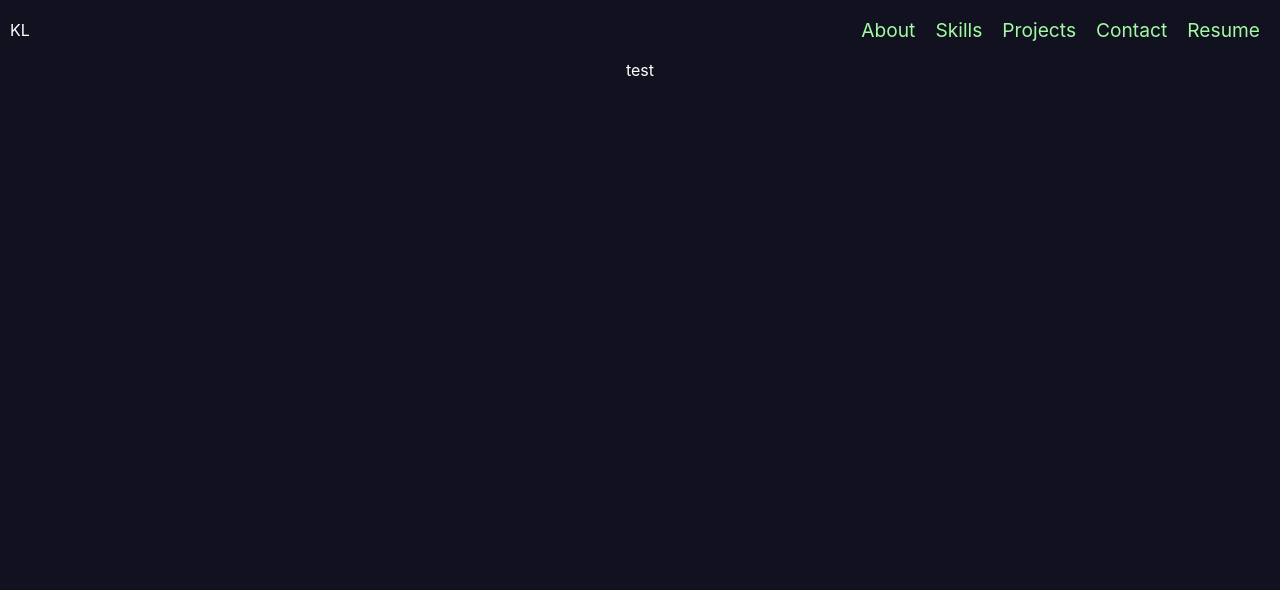
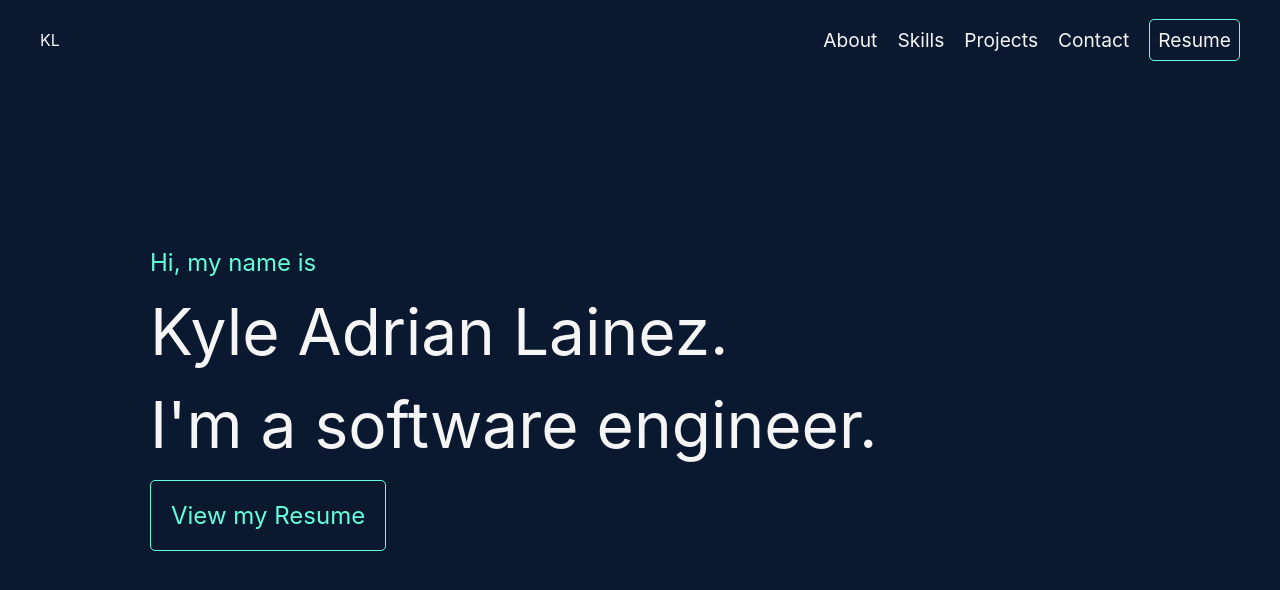
Before and after one commit to kylelainez/Portfolio-react, a React (Create React App) app: page / in a window 1280 px wide. Shown: the top 590 px of the page. Built offline with nearby package versions, Linux system fonts and the light colour scheme.

Commit message:
Style Landing Message

```diff
--- a/server.js
+++ b/server.js
@@ -3,10 +3,6 @@ const express = require('express');
 const path = require('path');
 const logger = require('morgan');
 const favicon = require('serve-favicon');
-
-// require('./config/database');
-
-// Require controllers here
 
 const app = express();
 
--- a/src/components/about/about.jsx
+++ b/src/components/about/about.jsx
@@ -1,7 +1,7 @@
 import React from 'react';
 
 function about(){
-    return <div class="about" id="about"></div>;
+    return <div className="about" id="about"></div>;
 }
 
 export default about;
--- a/src/components/landingMessage/landingMessage.css
+++ b/src/components/landingMessage/landingMessage.css
@@ -1,6 +1,41 @@
 .landingMessage{
     display: flex;
-    width: 100%;
+    flex-direction: column;
     justify-content: center;
-    color: white;
+    min-height: 600px;
+    height: 100vh;
+    max-width: var(--content-width);
+    width:100%;
+    margin: 0 auto;
 }
+.landingMessage span{
+    padding: 8px 0;
+}
+
+.landingMessage .small-heading{
+    color: var(--color-2);
+    font-size: 1.5rem;
+}
+
+.landingMessage .big-heading{
+    color: var(--color-3);
+    font-size: 4rem;
+}
+
+.landingMessage div{
+    padding: 30px 0;
+}
+.landingMessage div a {
+    color: var(--color-2);
+    text-decoration: none;
+    font-size: 1.5rem;
+    padding: 20px;
+    border: 1px solid var(--color-2);
+    border-radius: 5px;
+    transition: 300ms;
+}
+
+.landingMessage div a:hover{
+    background-color: var(--color-2);
+    color: var(--color-1);
+}
--- a/src/components/landingMessage/landingMessage.jsx
+++ b/src/components/landingMessage/landingMessage.jsx
@@ -2,7 +2,15 @@ import React from 'react';
 import './landingMessage.css'
 
 function landingMessage(){
-    return <div class="landingMessage" id="landingMessage">test</div>
+    return <div className="landingMessage" id="landingMessage">
+        <span className="small-heading">Hi, my name is</span>
+        <span className="big-heading">Kyle Adrian Lainez.</span>
+        <span className="big-heading">I'm a software engineer.</span>
+        <div>
+            <a href="/resume" target="_blank">View my Resume</a>
+        </div>
+
+    </div>
 }
 
 export default landingMessage;
--- a/src/components/navbar/navbar.css
+++ b/src/components/navbar/navbar.css
@@ -1,31 +1,39 @@
 header{
-    display: flex;
-    height: 60px;
+    position: fixed;
+    height: 80px;
     width: 100%;
     top: 0;
     left: 0;
     right: 0;
     background-color: var(--color-1);
-    align-items: center;
     z-index: 2;
 }
 nav{
     display: flex;
     align-items: center;
     justify-content: space-between;
-    padding: 0 10px;
-    width: 100%
+    padding: 0 40px;
+    height: 100%;
 }
 nav a{
-    color: var(--color-2);
+    color: var(--color-3);
     text-decoration: none;
-    padding: 0 10px;
+    margin-left: 20px;
     font-size: 1.2rem;
     transition: 300ms;
 }
+#resume{
+    border: 1px solid var(--color-2);
+    border-radius: 5px;
+    padding: 8px
+}
+#resume:hover{
+    background-color: var(--color-2);
+    color: var(--color-1);
+}
 nav a:hover{
-    color: var(--color-5);
+    color: var(--color-2);
 }
 .icon{
-    color: white;
+    color: var(--color-3);
 }
--- a/src/components/navbar/navbar.jsx
+++ b/src/components/navbar/navbar.jsx
@@ -5,7 +5,7 @@ function navbar(){
     return (
         <header>
             <nav>
-                <div class="icon">
+                <div className="icon">
                     KL
                 </div>
                 <div className="links">
--- a/src/pages/App/App.css
+++ b/src/pages/App/App.css
@@ -1,12 +1,15 @@
 :root{
-    --color-1: #11111F;
-    --color-2: #A2FAA3;
-    --color-3: #0C8900;
-    --color-4: #92C9B1;
-    --color-5: #4F759B;
+    --color-1: #0a192f;
+    --color-2: #64ffda;
+    --color-3: rgb(245,245,245);
+    --content-width: 1000px;
+    font-size: 16px;
 }
 html, body{
     margin: 0;
     padding: 0;
     background-color: var(--color-1);
 }
+.content{
+    padding: 0 150px;
+}
--- a/src/pages/App/App.js
+++ b/src/pages/App/App.js
@@ -8,8 +8,10 @@ function App() {
   return (
     <div className="App">
       <NavBar />
-      <LandingMessage />
-      <About />
+      <div className="content">
+        <LandingMessage />
+        <About />
+      </div>
     </div>
   );
 }
```
Also changed, not shown: 1 other file (tests, documents, lock files or other folders).
